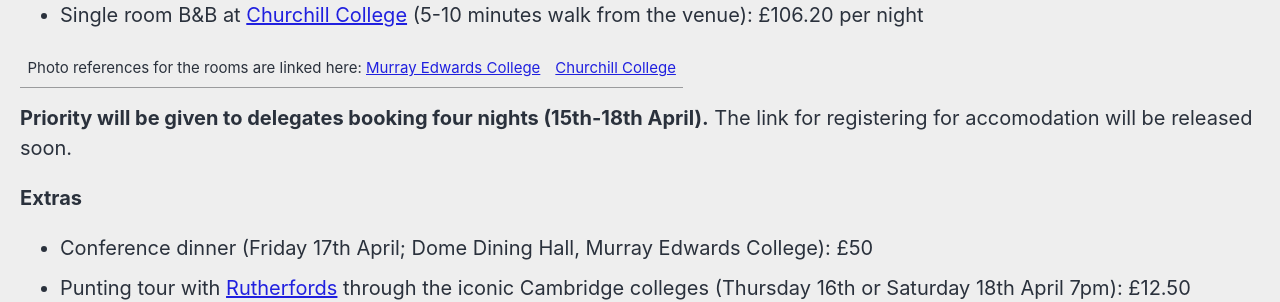
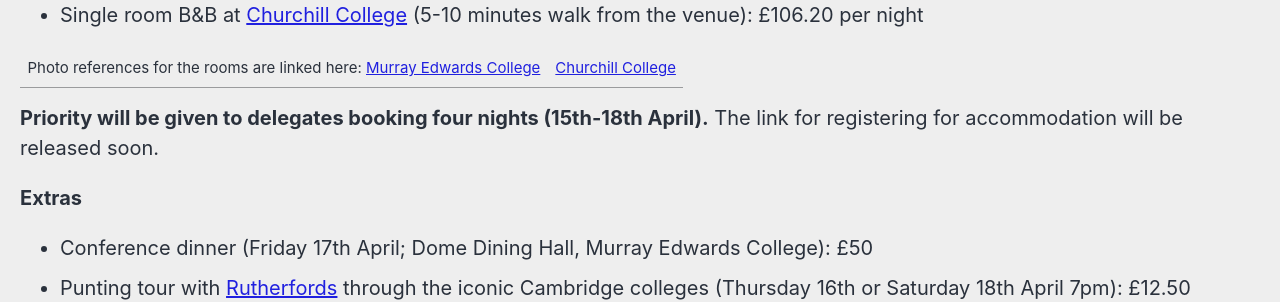
Before and after one commit to roryleung/GASLA18, a Jekyll site: the page built from _pages/registration.md, in a window 1280 px wide. Shown: the part 1030-1332 px from the top of the page. Built offline with Jekyll 4.4.1, drawn with Linux system fonts in a browser that asks for light colours; cached includes are drawn as plain includes; nearby versions of some CDN libraries.

Commit message:
Update registration.md

```diff
--- a/_pages/registration.md
+++ b/_pages/registration.md
@@ -27,9 +27,9 @@
 * Twin room B&B at Murray Edwards College: £130 per night
 * Single room B&B at [Churchill College](https://www.chu.cam.ac.uk/about/contact/) (5-10 minutes walk from the venue): £106.20 per night
 
-Photo references for the rooms are linked here: [Murray Edwards College](https://www.universityrooms.com/en-GB/city/cambridge/college/murrayedwards#PhotosPopup) | [Churchill College](https://www.universityrooms.com/en-GB/city/cambridge/college/murrayedwards#PhotosPopup)
+Photo references for the rooms are linked here: [Murray Edwards College](https://www.universityrooms.com/en-GB/city/cambridge/college/murrayedwards#PhotosPopup) | [Churchill College](https://www.universityrooms.com/en-GB/city/cambridge/college/churchill?gad_source=1&gad_campaignid=924513515&gbraid=0AAAAAD81swu1bq02lx-3M1heLOCfcUKFi&gclid=Cj0KCQiAtfXMBhDzARIsAJ0jp3AYPIZbVG6RpVO1IJVyeXdDM-CYeKAEBt5-OsgLyfdRaMEoJWXNaK8aAvKDEALw_wcB#PhotosPopup)
 
-**Priority will be given to delegates booking four nights (15th-18th April).** The link for registering for accomodation will be released soon.
+**Priority will be given to delegates booking four nights (15th-18th April).** The link for registering for accommodation will be released soon.
 
 **Extras**
 * Conference dinner (Friday 17th April; Dome Dining Hall, Murray Edwards College): £50
```
